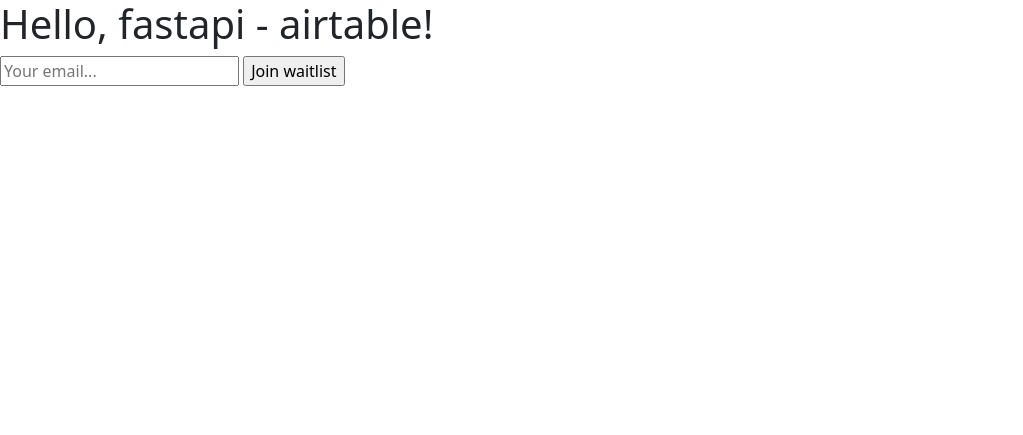
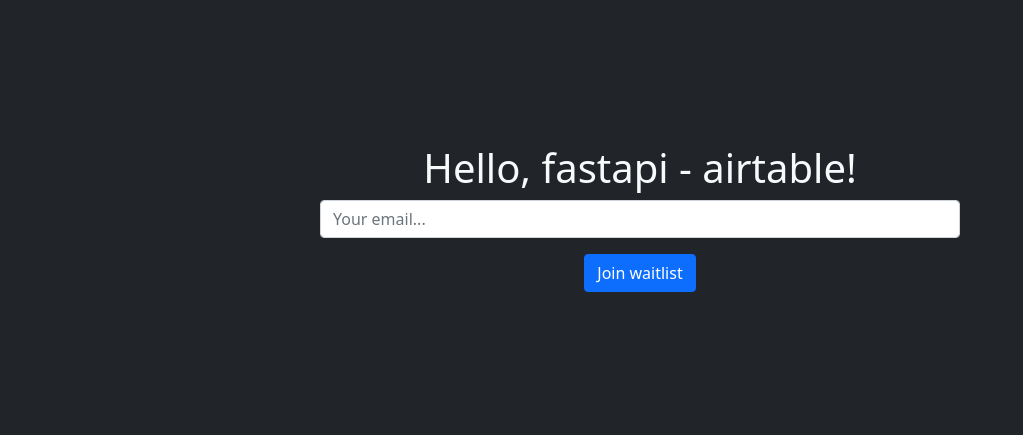
Before and after one commit to codingforentrepreneurs/fastapi-airtable, a FastAPI app: page / in a window 1280 px wide. Shown: the top 435 px of the page, without its empty margins (0-1023 px from the left). Run offline with FastAPI, Linux system fonts and the light colour scheme.

Commit message:
Updated landing page ui

```diff
--- a/src/templates/base.html
+++ b/src/templates/base.html
@@ -10,7 +10,7 @@
 
     <title>Fastapi x Airtable</title>
   </head>
-  <body>
+  <body class='bg-dark text-light'>
     {% block content %}{% endblock %}
 
     <!-- Optional JavaScript; choose one of the two! -->
--- a/src/templates/home.html
+++ b/src/templates/home.html
@@ -1,6 +1,8 @@
 {% extends "base.html" %}
 
 {% block content %}
+<div class='col-md-6 mx-auto text-center py-5'>
+    <div class='py-5 my-5'>
 <h1>Hello, fastapi - airtable!</h1>
 
 {% if submitted_email and did_send %}
@@ -8,7 +10,9 @@
 {% endif %}
 
 <form method='POST'>
-    <input type='email' name='email' placeholder='Your email...' required='required' />
-    <input type='submit' value='Join waitlist' />
+    <input class='form-control' type='email' name='email' placeholder='Your email...' required='required' />
+    <input class='btn btn-primary mt-3' type='submit' value='Join waitlist' />
 </form>
+</div>
+</div>
 {% endblock %}
```
